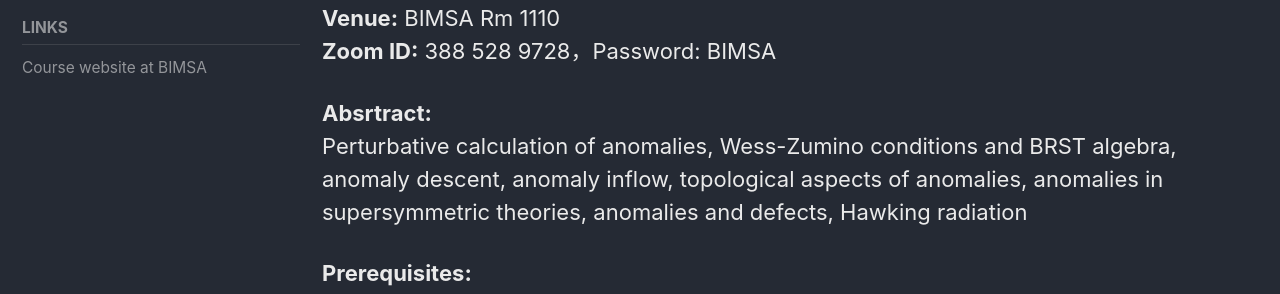
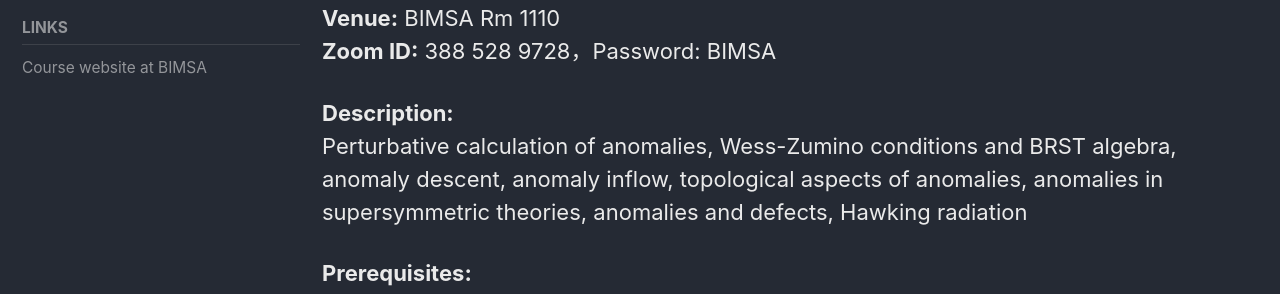
Before and after one commit to ipapadimitriou/ipapadimitriou.github.io, a Jekyll site: the page built from _pages/2021.md, in a window 1280 px wide and 900 px high. Shown: the part 285-579 px from the top of the window. Built offline with Jekyll 4.4.1, drawn with Linux system fonts in a browser that asks for light colours; cached includes are drawn as plain includes.

Commit message:
Update 2021.md

```diff
--- a/_pages/2021.md
+++ b/_pages/2021.md
@@ -36,7 +36,7 @@ sidebar:
 <b>Venue:</b> BIMSA Rm 1110<br>
 <b>Zoom ID:</b> 388 528 9728，Password: BIMSA
 
-<b>Absrtract:</b><br>
+<b>Description:</b><br>
 Perturbative calculation of anomalies, Wess-Zumino conditions and BRST algebra, anomaly descent, anomaly inflow, topological aspects of anomalies, anomalies in supersymmetric theories, anomalies and defects, Hawking radiation
 
 <b>Prerequisites:</b><br>
```
